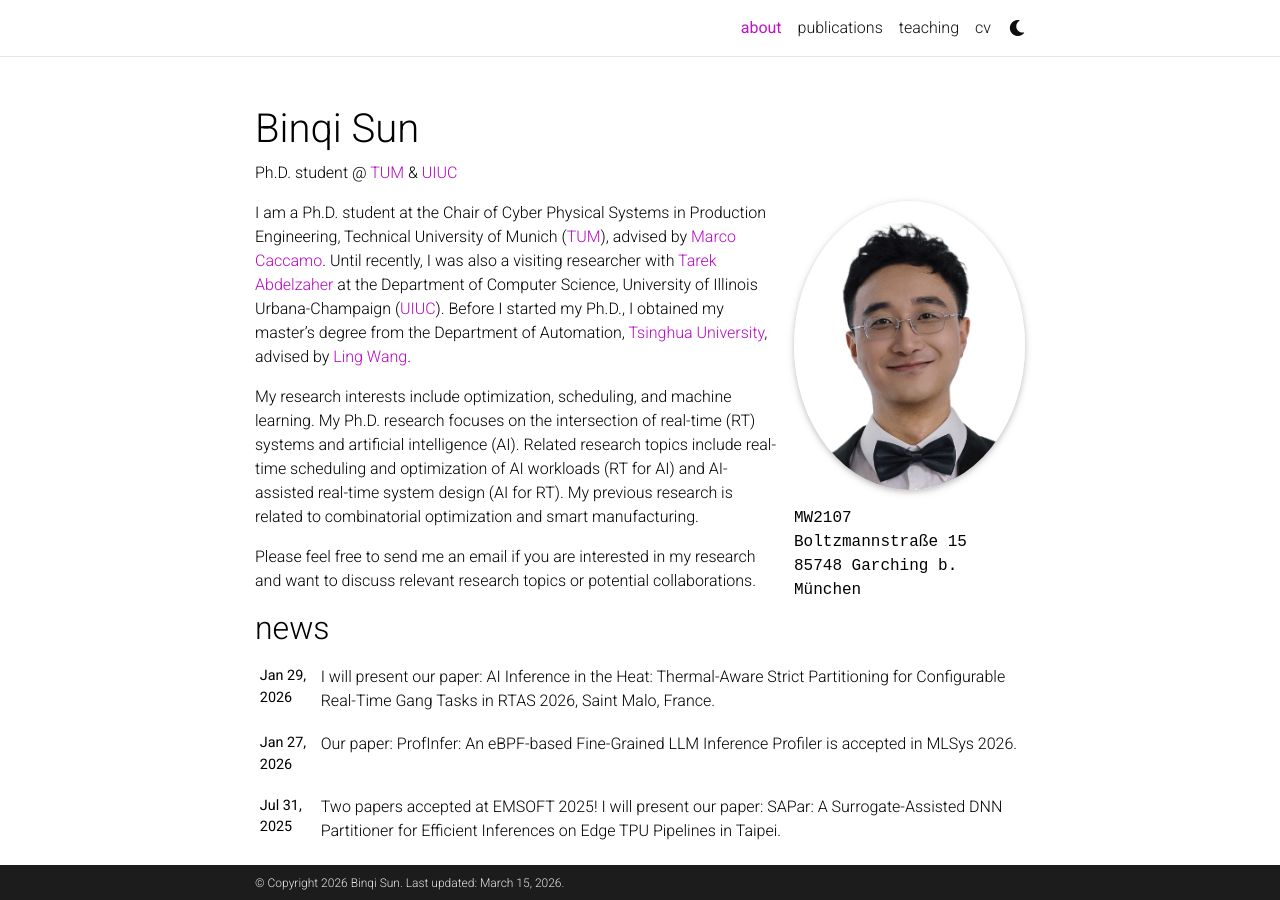
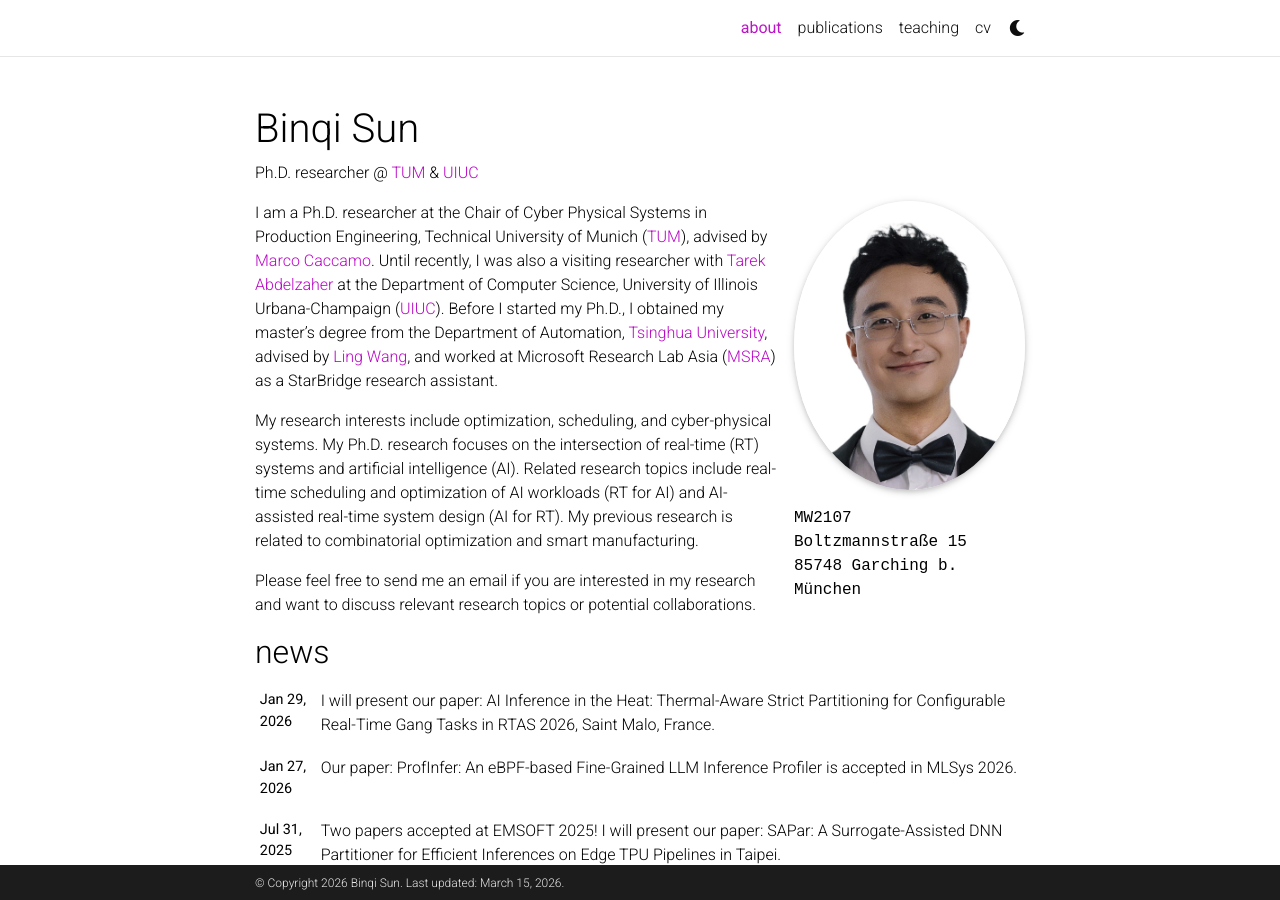
Before and after one commit to binqi-sun/binqi-sun.github.io, a Jekyll site: the page built from _pages/about.md, in a window 1280 px wide and 900 px high. Built offline with Jekyll 4.4.1, drawn with Linux system fonts in a browser that asks for light colours; full-size pictures stand in for the smaller copies a plugin makes; comment, search, counter and statistics services are not loaded; a style sheet for code colours, icons or effects is not loaded.

Commit message:
update about me

```diff
--- a/_pages/about.md
+++ b/_pages/about.md
@@ -2,7 +2,7 @@
 layout: about
 title: about
 permalink: /
-subtitle: Ph.D. student @ <a href='https://www.tum.de/en/'>TUM</a> & <a href='https://illinois.edu/'>UIUC</a>
+subtitle: Ph.D. researcher @ <a href='https://www.tum.de/en/'>TUM</a> & <a href='https://illinois.edu/'>UIUC</a>
 
 profile:
   align: center
@@ -19,9 +19,9 @@ selected_papers: false # includes a list of papers marked as "selected={true}"
 social: true  # includes social icons at the bottom of the page
 ---
 
-I am a Ph.D. student at the Chair of Cyber Physical Systems in Production Engineering, Technical University of Munich ([TUM](https://www.tum.de/en)), advised by [Marco Caccamo](https://rtsl.cps.mw.tum.de/personal_page/mcaccamo/). Until recently, I was also a visiting researcher with [Tarek Abdelzaher](https://abdelzaher.cs.illinois.edu/) at the Department of Computer Science, University of Illinois Urbana-Champaign ([UIUC](https://illinois.edu/)). Before I started my Ph.D., I obtained my master's degree from the Department of Automation, [Tsinghua University](https://www.tsinghua.edu.cn/en/), advised by [Ling Wang](https://scholar.google.com/citations?user=lC7bVMwAAAAJ&hl=en&oi=ao).
+I am a Ph.D. researcher at the Chair of Cyber Physical Systems in Production Engineering, Technical University of Munich ([TUM](https://www.tum.de/en)), advised by [Marco Caccamo](https://rtsl.cps.mw.tum.de/personal_page/mcaccamo/). Until recently, I was also a visiting researcher with [Tarek Abdelzaher](https://abdelzaher.cs.illinois.edu/) at the Department of Computer Science, University of Illinois Urbana-Champaign ([UIUC](https://illinois.edu/)). Before I started my Ph.D., I obtained my master's degree from the Department of Automation, [Tsinghua University](https://www.tsinghua.edu.cn/en/), advised by [Ling Wang](https://scholar.google.com/citations?user=lC7bVMwAAAAJ&hl=en&oi=ao), and worked at Microsoft Research Lab Asia ([MSRA](https://www.microsoft.com/en-us/research/lab/microsoft-research-asia/)) as a StarBridge research assistant.
 
-My research interests include optimization, scheduling, and machine learning. My Ph.D. research focuses on the intersection of real-time (RT) systems and artificial intelligence (AI). Related research topics include real-time scheduling and optimization of AI workloads (RT for AI) and AI-assisted real-time system design (AI for RT). My previous research is related to combinatorial optimization and smart manufacturing.
+My research interests include optimization, scheduling, and cyber-physical systems. My Ph.D. research focuses on the intersection of real-time (RT) systems and artificial intelligence (AI). Related research topics include real-time scheduling and optimization of AI workloads (RT for AI) and AI-assisted real-time system design (AI for RT). My previous research is related to combinatorial optimization and smart manufacturing.
 
 Please feel free to send me an email if you are interested in my research and want to discuss relevant research topics or potential collaborations.
 
```
